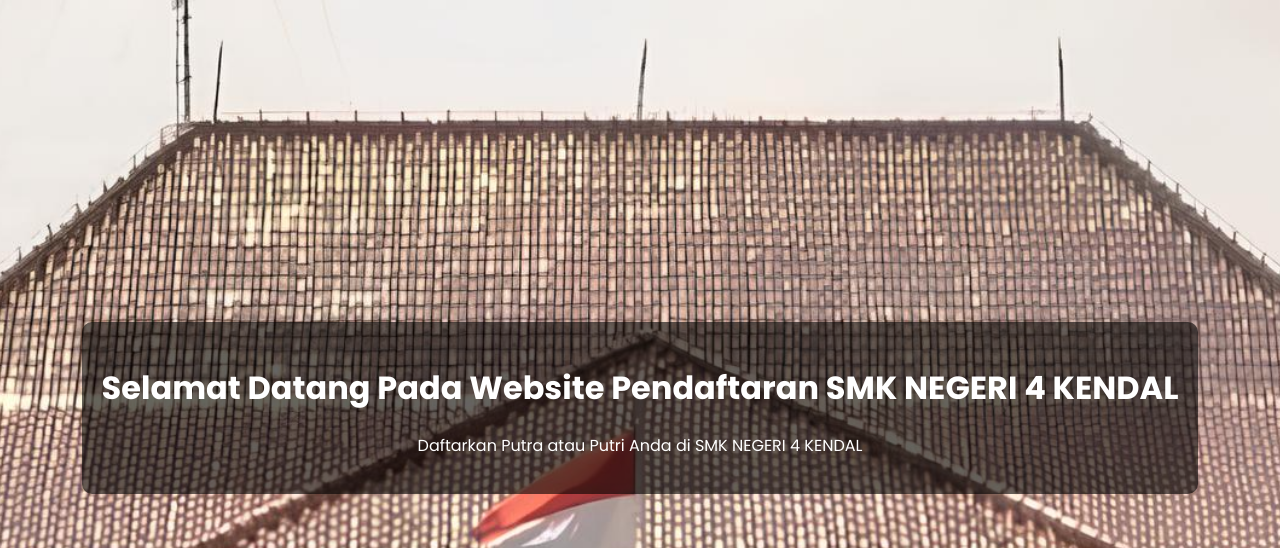
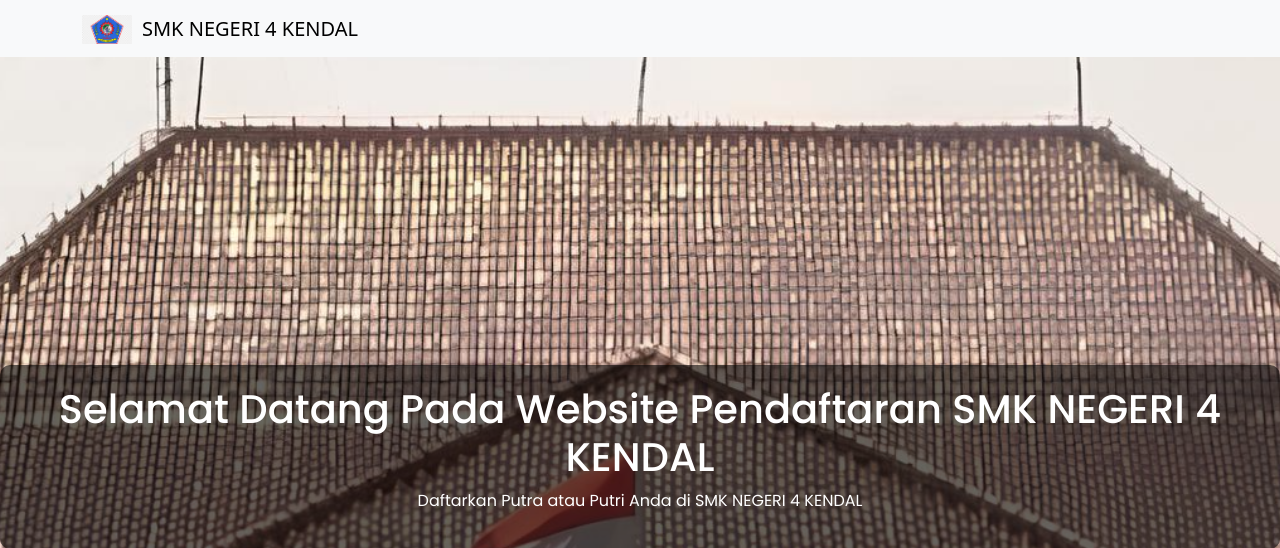
Before and after one commit to cicakbakar-eng/WEBSITE-PENDAFTARAAN, a PHP site: page / in a window 1280 px wide. Shown: the top 548 px of the page. Run offline with PHP 8.4, Linux system fonts and the light colour scheme.

Commit message:
UPDATE v2

```diff
--- a/index.php
+++ b/index.php
@@ -3,11 +3,24 @@
 <head>
     <meta charset="UTF-8">
     <meta name="viewport" content="width=device-width, initial-scale=1.0">
+    <link href="https://cdn.jsdelivr.net/npm/bootstrap@5.3.3/dist/css/bootstrap.min.css" rel="stylesheet">
+
     <link rel="stylesheet" href="stylelandingpage.css">
     <title>PENDAFTARAN SISWA BARU.com</title>
 </head>
 <body>
-
+    <!--AWAL CODE NAVBAR-->
+    <nav class="navbar bg-body-tertiary">
+        <div class="container">
+            <a class="navbar-brand d-flex align-items-center" href="https://www.bing.com/ck/a?!&&p=dbc4f67ad9eb27fa294abcf60c9c9ee060689d7b4667d1525eb81ae702662b13JmltdHM9MTc0MTM5MjAwMA&ptn=3&ver=2&hsh=4&fclid=0065715c-2396-6909-13e9-643b22c068d9&psq=logo+skanifo&u=a1aHR0cHM6Ly9zbWtuNGtlbmRhbC5zY2guaWQv&ntb=1">
+                <div style="width: 50px; margin-right: 10px;"><img src="FOTO/logo.png" alt="Logo Sekolah" width="100%" height="auto"></div>
+                <span>SMK NEGERI 4 KENDAL</span>
+            </a>
+        </div>
+    </nav>
+    </body>
+    <!--AKHIR CODE NAVBAR-->
+<!--AWAL CODE SAMBUTAN-->
     <div class="SAMBUTAN">
         <div class="SAMBUTAN-OVERLAY">
             <h1>Selamat Datang Pada Website Pendaftaran SMK NEGERI 4 KENDAL</h1>
@@ -34,6 +47,6 @@
             </div>
         </div>
     </div>
-
+<!--AKHIR CODE SAMBUTAN-->
 </body>
 </html>
--- a/stylelandingpage.css
+++ b/stylelandingpage.css
@@ -9,6 +9,15 @@
 }
 
 /* AKHIR STYLE BODY */
+
+
+/*AWAL STYLE NAVBAR*/
+.navbar .bg-body-tertiary h1 {
+    font-family: "Poppins", sans-serif;
+    text-align: left;
+
+}
+/*AKHIR STYLE NAVBAR*/
 
 /* AWAL STYLE SAMBUTAN */
 .SAMBUTAN {
```
Also changed, not shown: form.php (+6 -5 lines), FOTO/logo.png (added).
